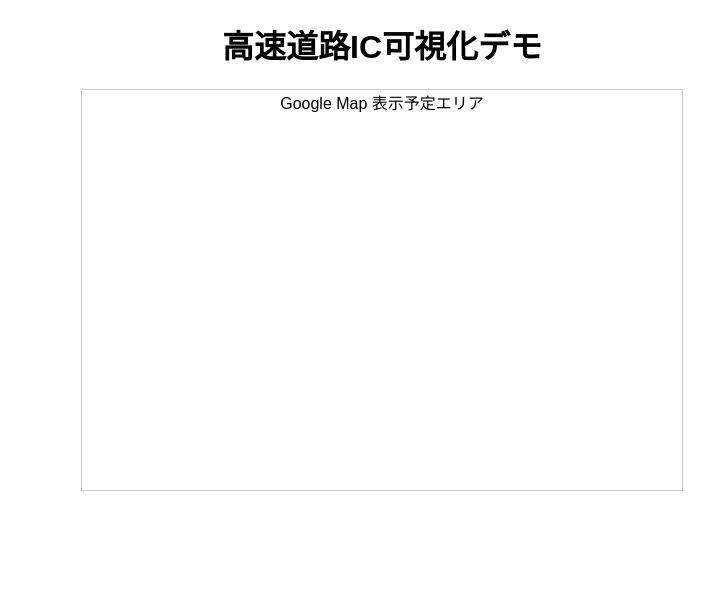
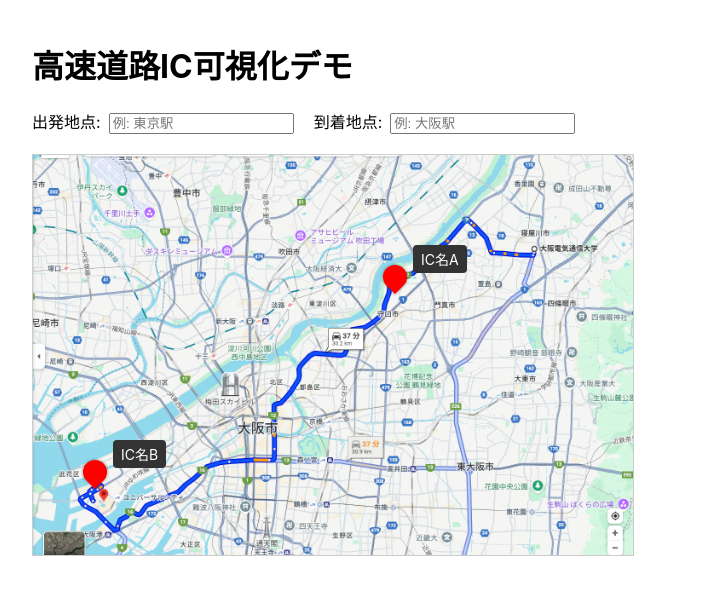
Before and after one commit to taku0302/ic-demo, a React (Create React App) app in the folder ic-demo/: page / in a window 1280 px wide. Shown: the top 594 px of the page, without its empty margins (258-972 px from the left). Built offline with nearby package versions, Linux system fonts and the light colour scheme.

Commit message:
edit code

```diff
--- a/ic-demo/src/App.css
+++ b/ic-demo/src/App.css
@@ -1,4 +1,7 @@
-.App {
-  text-align: center;
-  font-family: sans-serif;
+.pin {
+  box-shadow: 0 0 3px rgba(0,0,0,0.5);
 }
+
+.tooltip {
+  pointer-events: none;
+}
--- a/ic-demo/src/App.js
+++ b/ic-demo/src/App.js
@@ -1,12 +1,91 @@
-import React from 'react';
+import React, { useState } from 'react';
 import './App.css';
+import mapImage from './map.jpg';
+
+const pins = [
+  { id: 1, name: 'IC名A', top: 110, left: 350 },
+  { id: 2, name: 'IC名B', top: 305, left: 50 },
+];
 
 function App() {
+  const [start, setStart] = useState('');
+  const [goal, setGoal] = useState('');
+
   return (
-    <div className="App">
+    <div className="App" style={{ maxWidth: 700, margin: '0 auto', padding: 20 }}>
       <h1>高速道路IC可視化デモ</h1>
-      <div id="map" style={{ width: "600px", height: "400px", margin: "20px auto", border: "1px solid #ccc" }}>
-        Google Map 表示予定エリア
+
+      <form style={{ marginBottom: 20 }}>
+        <label>
+          出発地点:
+          <input
+            type="text"
+            value={start}
+            onChange={(e) => setStart(e.target.value)}
+            placeholder="例: 東京駅"
+            style={{ marginLeft: 8, marginRight: 20 }}
+          />
+        </label>
+
+        <label>
+          到着地点:
+          <input
+            type="text"
+            value={goal}
+            onChange={(e) => setGoal(e.target.value)}
+            placeholder="例: 大阪駅"
+            style={{ marginLeft: 8 }}
+          />
+        </label>
+      </form>
+
+      <div
+        id="map"
+        style={{
+          position: 'relative',
+          width: 600,
+          height: 400,
+          border: '1px solid #ccc',
+          backgroundImage: `url(${mapImage})`,
+          backgroundSize: 'cover',
+          backgroundPosition: 'center',
+        }}
+      >
+        {pins.map((pin) => (
+          <React.Fragment key={pin.id}>
+            <div
+              className="pin"
+              style={{
+                position: 'absolute',
+                top: pin.top,
+                left: pin.left,
+                width: 24,
+                height: 24,
+                backgroundColor: 'red',
+                borderRadius: '50% 50% 50% 0',
+                transform: 'rotate(-45deg)',
+                cursor: 'pointer',
+              }}
+              title={pin.name}
+            />
+            <div
+              className="tooltip"
+              style={{
+                position: 'absolute',
+                top: pin.top - 20,
+                left: pin.left + 30,
+                backgroundColor: '#333',
+                color: '#fff',
+                padding: '4px 8px',
+                borderRadius: 4,
+                whiteSpace: 'nowrap',
+                fontSize: 14,
+              }}
+            >
+              {pin.name}
+            </div>
+          </React.Fragment>
+        ))}
       </div>
     </div>
   );
```
Also changed, not shown: ic-demo/src/map.jpg (added), 1 other file (tests, documents, lock files or other folders).
